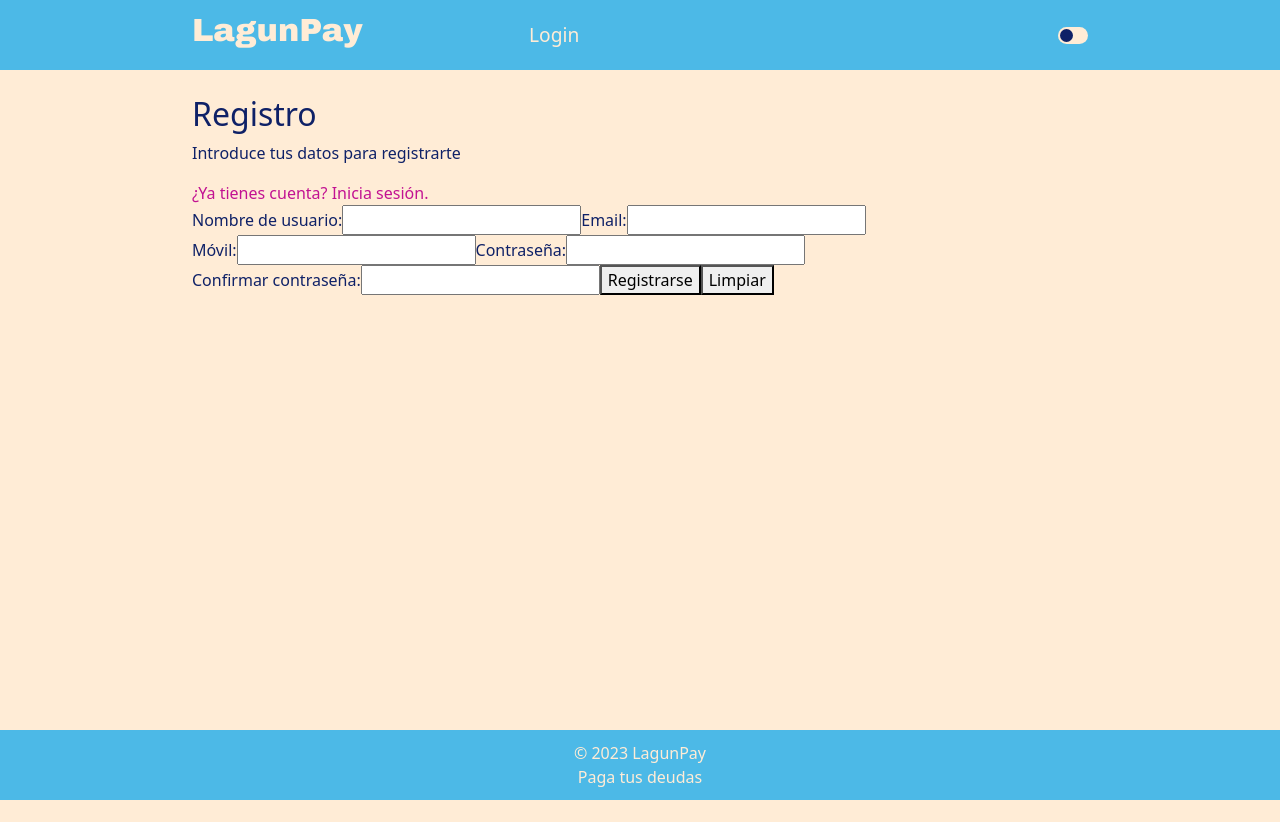
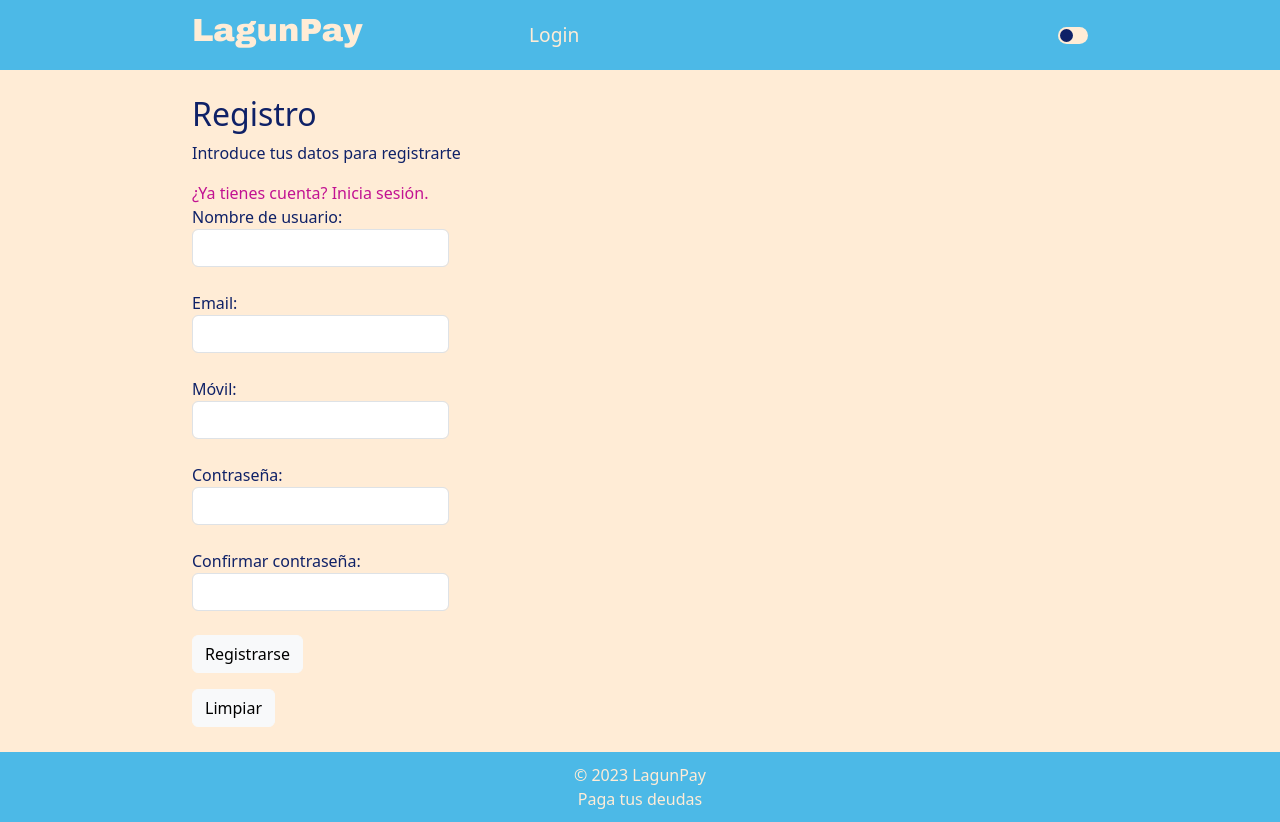
Before and after one commit to alexBasurto/fullstack_front, a React (Vite) app: page /register in a window 1280 px wide. Before the commit the page ends 800 px from the top, so only its background shows below. Built offline with nearby package versions, Linux system fonts and the light colour scheme; no server answers.

Commit message:
Bootstrap en register

```diff
--- a/src/App.css
+++ b/src/App.css
@@ -278,4 +278,8 @@ main a {
     height: 2em;
     font-size: 1em;
   }
+
+  main {
+    width: 90%;
+  }
 }
--- a/src/pages/Login.jsx
+++ b/src/pages/Login.jsx
@@ -66,7 +66,11 @@ function Login() {
             <p>Introduce tus datos para iniciar sesión</p>
             <Link to="/register">¿No tienes cuenta? Regístrate.</Link>
 
-            {error && <p className='error'>{error}</p>}
+            {error &&
+            <div>
+                <span className="badge rounded-pill text-bg-danger">Error</span>
+                <p className='error'>{error}</p>
+            </div>}
             <form action="post" onSubmit={handleSumbit} onReset={() => {
                 setEmail('');
                 setPassword('');
--- a/src/pages/Register.jsx
+++ b/src/pages/Register.jsx
@@ -3,6 +3,7 @@ import { Link } from 'react-router-dom';
 import Header from '../components/Header';
 import Footer from '../components/Footer';
 import { registerApi } from '../utils/apiLagunpay';
+import { useTheme } from '../context/ThemeContext';
 
 function Register() {
   const [email, setEmail] = useState('');
@@ -12,6 +13,7 @@ function Register() {
   const [passwordVerify, setPasswordVerify] = useState('');
   const [isRegistered, setIsRegistered] = useState(false);
   const [error, setError] = useState(null);
+  const { theme } = useTheme();
 
   const validateInputs = () => {
     // Validación de email
@@ -73,12 +75,16 @@ const handleSubmit = (e) => {
   return (
     <>
     <Header />
-    <main>
+    <main className='mt-4'>
       <h2>Registro</h2>
       {!isRegistered && <>
       <p>Introduce tus datos para registrarte</p>
       <Link to="/login">¿Ya tienes cuenta? Inicia sesión.</Link>
-      {error && <p className='error'>{error}</p>}
+      {error &&
+      <div>
+        <span className="badge rounded-pill text-bg-warning">Atención</span>
+        <p className='error'>{error}</p>
+      </div>}
       <form action="post" onSubmit={handleSubmit} onReset={() => {
         setUsername('');
         setEmail('');
@@ -86,28 +92,48 @@ const handleSubmit = (e) => {
         setPassword('');
         setPasswordVerify('');
         }}>
-        <label>
+          <div className="mb-3">
+            <label className='form-label' htmlFor='username'>
               Nombre de usuario:
-          <input type="text" name="username" value={username} onChange={(e) => setUsername(e.target.value)} />
+              <input id='username' className='form-control' type="text" name="username" value={username} onChange={(e) => setUsername(e.target.value)} />
             </label>
-        <label>
+          </div>
+
+          <div className="mb-3">
+            <label className='form-label' htmlFor='email'>
               Email:
-          <input type="email" name="email" value={email} onChange={(e) => setEmail(e.target.value)} />
+              <input id='email' className='form-control' type="email" name="email" value={email} onChange={(e) => setEmail(e.target.value)} />
             </label>
-        <label>
+          </div>
+
+          <div className="mb-3">
+            <label className='form-label' htmlFor='mobile'>
               Móvil:
-          <input type="tel" name="mobile" value={mobile} onChange={(e) => setMobile(e.target.value)} />
+              <input id='mobile' className='form-control' type="tel" name="mobile" value={mobile} onChange={(e) => setMobile(e.target.value)} />
             </label>
-        <label>
+          </div>
+
+          <div className="mb-3">
+            <label className='form-label' htmlFor='password'>
               Contraseña:
-          <input type="password" name="password" value={password} onChange={(e) => setPassword(e.target.value)} />
+              <input id='password' className='form-control' type="password" name="password" value={password} onChange={(e) => setPassword(e.target.value)} />
             </label>
-        <label>
+          </div>
+
+          <div className="mb-3">
+            <label className='form-label' htmlFor='passwordVerify'>
               Confirmar contraseña:
-          <input type="password" name="passwordVerify" value={passwordVerify} onChange={(e) => setPasswordVerify(e.target.value)} />
+              <input id='passwordVerify' className='form-control' type="password" name="passwordVerify" value={passwordVerify} onChange={(e) => setPasswordVerify(e.target.value)} />
             </label>
-        <button type="submit">Registrarse</button>
-        <button type="reset" value="Limpiar">Limpiar</button>
+          </div>
+
+          <div className="mb-3">
+            <button type="submit" className={"btn btn-" + theme}>Registrarse</button>
+          </div>
+
+          <div className="mb-3">
+            <button type="reset" value="Limpiar" className={"btn btn-" + theme}>Limpiar</button>
+          </div>
       </form>
       </>
       }
```
Lines whose indentation alone changed are shown as unchanged.
